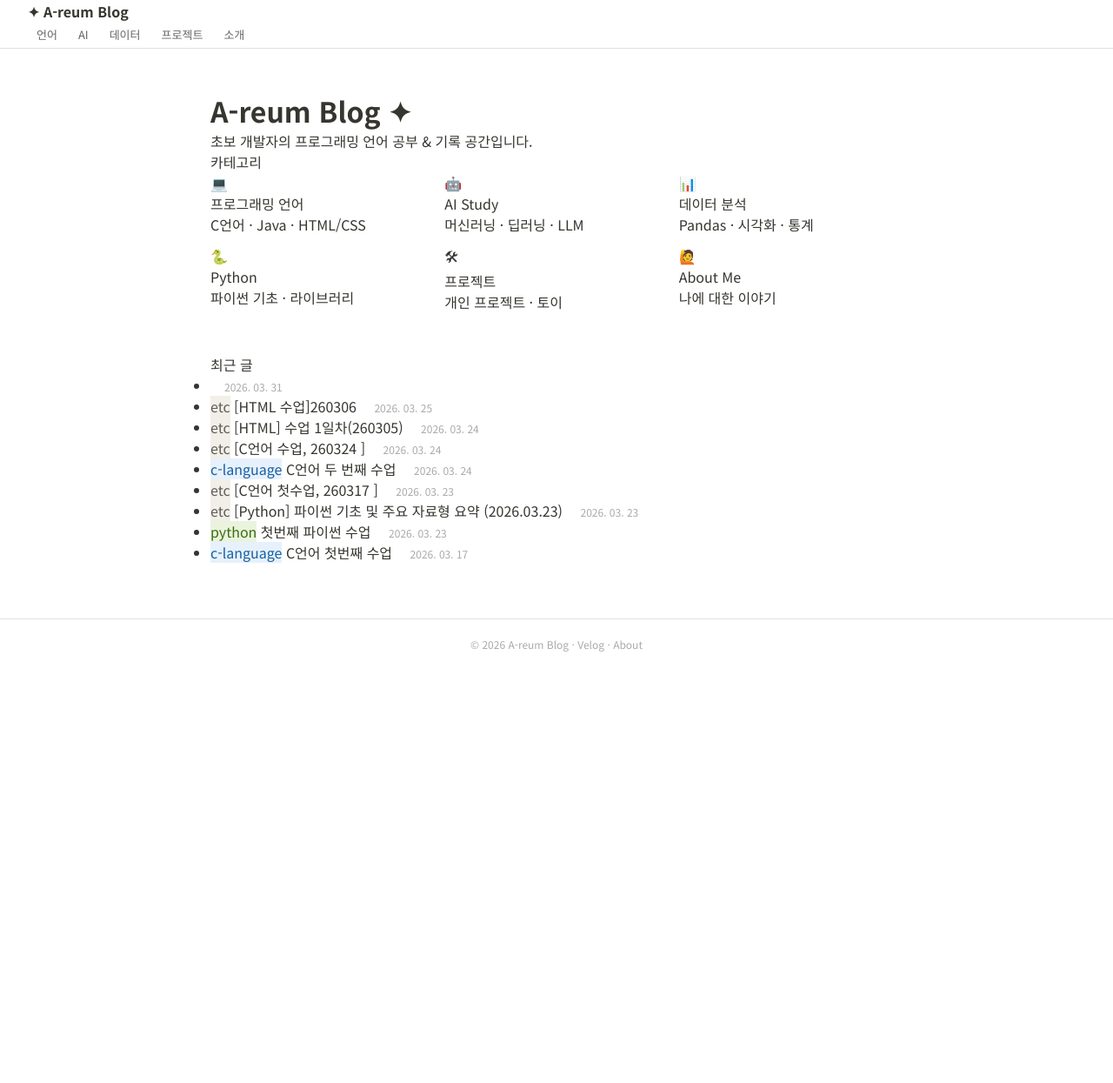
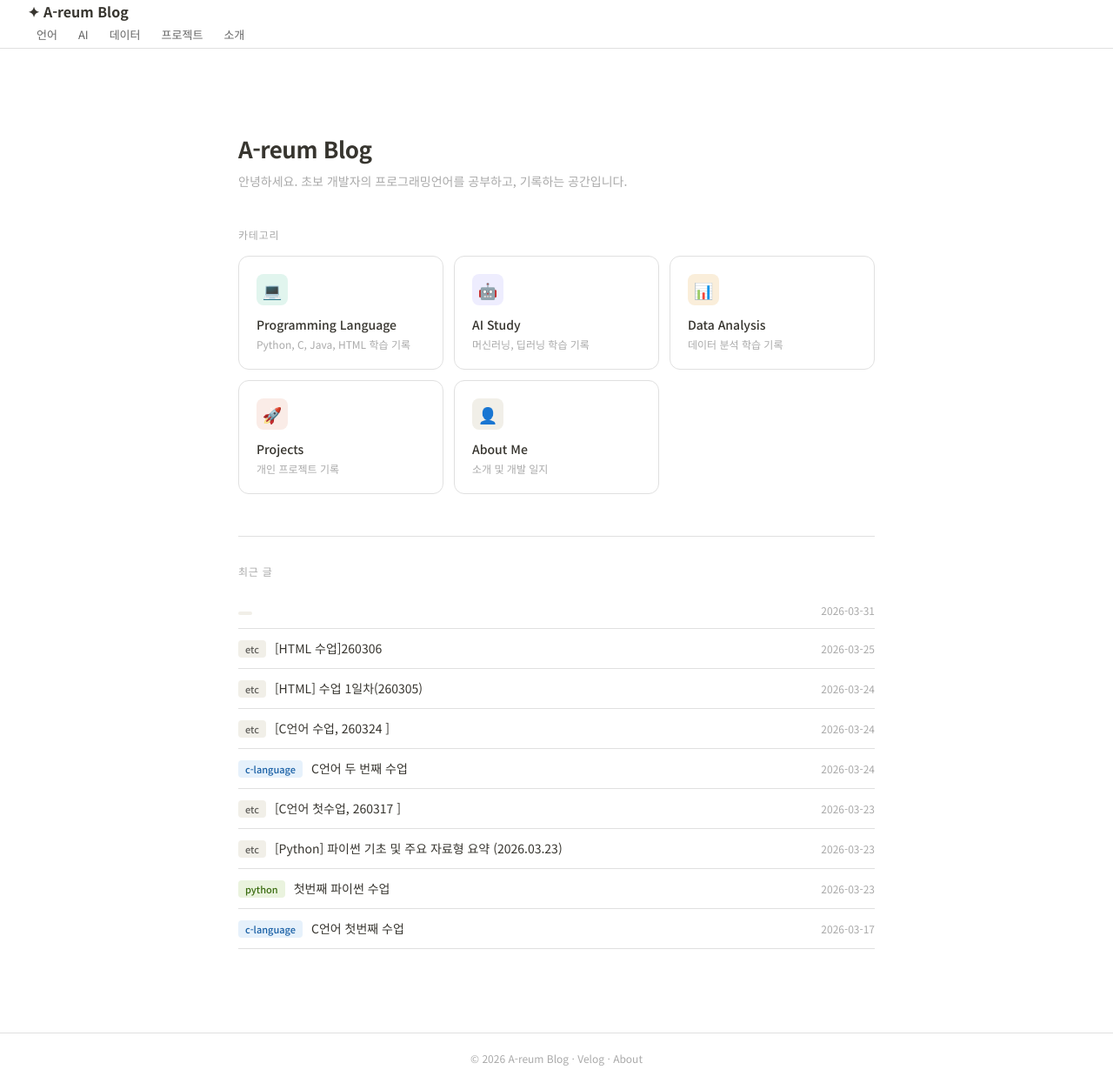
Before and after one commit to rnjs3007-debug/rnjs3007-debug.github.io, a Jekyll site: the page built from index.md, in a window 1280 px wide and 1245 px high. Shown: the whole window at 87% size. Built offline with Jekyll 4.4.1, drawn with Linux system fonts in a browser that asks for light colours.

Commit message:
Fix: inline styles for index

```diff
--- a/_layouts/default.html
+++ b/_layouts/default.html
@@ -9,7 +9,7 @@
 </head>
 <body style="margin:0;padding:0;background:#fff;font-family:'Noto Sans KR',sans-serif;color:#37352f;">
   {% include header.html %}
-  <main>{{ content }}</main>
+  <main style="display:block;">{{ content }}</main>
   {% include footer.html %}
 </body>
 </html>
--- a/index.md
+++ b/index.md
@@ -2,57 +2,48 @@
 layout: default
 title: Home
 ---
-
-<div class="home-hero">
-  <h1>A-reum Blog ✦</h1>
-  <p>초보 개발자의 프로그래밍 언어 공부 & 기록 공간입니다.</p>
+<div style="max-width:860px;margin:0 auto;padding:48px 32px 32px;font-family:'Noto Sans KR',sans-serif;">
+  <div style="margin-bottom:40px;">
+    <h1 style="font-size:26px;font-weight:700;letter-spacing:-0.5px;margin-bottom:8px;color:#37352f;">A-reum Blog</h1>
+    <p style="font-size:14px;color:#aaa;line-height:1.7;">안녕하세요. 초보 개발자의 프로그래밍언어를 공부하고, 기록하는 공간입니다.</p>
+  </div>
+  <p style="font-size:12px;color:#aaa;letter-spacing:0.8px;text-transform:uppercase;margin-bottom:16px;">카테고리</p>
+  <div style="display:grid;grid-template-columns:repeat(3,1fr);gap:12px;margin-bottom:48px;">
+    <a href="/programming-language/" style="text-decoration:none;border:0.5px solid #e0e0e0;border-radius:12px;padding:20px;display:block;">
+      <div style="width:36px;height:36px;border-radius:8px;background:#E1F5EE;display:flex;align-items:center;justify-content:center;font-size:18px;margin-bottom:12px;">💻</div>
+      <div style="font-size:14px;font-weight:500;color:#37352f;margin-bottom:4px;">Programming Language</div>
+      <div style="font-size:12px;color:#aaa;">Python, C, Java, HTML 학습 기록</div>
+    </a>
+    <a href="/ai-study/" style="text-decoration:none;border:0.5px solid #e0e0e0;border-radius:12px;padding:20px;display:block;">
+      <div style="width:36px;height:36px;border-radius:8px;background:#EEEDFE;display:flex;align-items:center;justify-content:center;font-size:18px;margin-bottom:12px;">🤖</div>
+      <div style="font-size:14px;font-weight:500;color:#37352f;margin-bottom:4px;">AI Study</div>
+      <div style="font-size:12px;color:#aaa;">머신러닝, 딥러닝 학습 기록</div>
+    </a>
+    <a href="/data-analysis/" style="text-decoration:none;border:0.5px solid #e0e0e0;border-radius:12px;padding:20px;display:block;">
+      <div style="width:36px;height:36px;border-radius:8px;background:#FAEEDA;display:flex;align-items:center;justify-content:center;font-size:18px;margin-bottom:12px;">📊</div>
+      <div style="font-size:14px;font-weight:500;color:#37352f;margin-bottom:4px;">Data Analysis</div>
+      <div style="font-size:12px;color:#aaa;">데이터 분석 학습 기록</div>
+    </a>
+    <a href="/projects/" style="text-decoration:none;border:0.5px solid #e0e0e0;border-radius:12px;padding:20px;display:block;">
+      <div style="width:36px;height:36px;border-radius:8px;background:#FAECE7;display:flex;align-items:center;justify-content:center;font-size:18px;margin-bottom:12px;">🚀</div>
+      <div style="font-size:14px;font-weight:500;color:#37352f;margin-bottom:4px;">Projects</div>
+      <div style="font-size:12px;color:#aaa;">개인 프로젝트 기록</div>
+    </a>
+    <a href="/about/" style="text-decoration:none;border:0.5px solid #e0e0e0;border-radius:12px;padding:20px;display:block;">
+      <div style="width:36px;height:36px;border-radius:8px;background:#F1EFE8;display:flex;align-items:center;justify-content:center;font-size:18px;margin-bottom:12px;">👤</div>
+      <div style="font-size:14px;font-weight:500;color:#37352f;margin-bottom:4px;">About Me</div>
+      <div style="font-size:12px;color:#aaa;">소개 및 개발 일지</div>
+    </a>
+  </div>
+  <hr style="height:0.5px;background:#e0e0e0;border:none;margin-bottom:32px;">
+  <p style="font-size:12px;color:#aaa;letter-spacing:0.8px;text-transform:uppercase;margin-bottom:16px;">최근 글</p>
+  {% for post in site.posts limit:10 %}
+  <div style="display:flex;align-items:baseline;justify-content:space-between;padding:12px 0;border-bottom:0.5px solid #e0e0e0;">
+    <div style="display:flex;align-items:baseline;gap:10px;">
+      <span style="font-size:11px;padding:2px 8px;border-radius:4px;font-weight:500;{% if post.categories contains 'python' %}background:#EAF3DE;color:#3B6D11;{% elsif post.categories contains 'c-language' %}background:#E6F1FB;color:#185FA5;{% elsif post.categories contains 'html-css' %}background:#FAEEDA;color:#854F0B;{% elsif post.categories contains 'java' %}background:#FAECE7;color:#993C1D;{% elsif post.categories contains 'ai-study' %}background:#EEEDFE;color:#3C3489;{% else %}background:#F1EFE8;color:#5F5E5A;{% endif %}">{{ post.categories | first }}</span>
+      <a href="{{ post.url }}" style="font-size:14px;color:#37352f;">{{ post.title }}</a>
+    </div>
+    <span style="font-size:12px;color:#aaa;margin-left:16px;">{{ post.date | date: "%Y-%m-%d" }}</span>
+  </div>
+  {% endfor %}
 </div>
-
-<p class="section-title">카테고리</p>
-
-<div class="category-grid">
-  <a class="category-card" href="/programming-language/">
-    <div class="card-icon">💻</div>
-    <div class="card-title">프로그래밍 언어</div>
-    <div class="card-desc">C언어 · Java · HTML/CSS</div>
-  </a>
-  <a class="category-card" href="/ai-study/">
-    <div class="card-icon">🤖</div>
-    <div class="card-title">AI Study</div>
-    <div class="card-desc">머신러닝 · 딥러닝 · LLM</div>
-  </a>
-  <a class="category-card" href="/data-analysis/">
-    <div class="card-icon">📊</div>
-    <div class="card-title">데이터 분석</div>
-    <div class="card-desc">Pandas · 시각화 · 통계</div>
-  </a>
-  <a class="category-card" href="/python/">
-    <div class="card-icon">🐍</div>
-    <div class="card-title">Python</div>
-    <div class="card-desc">파이썬 기초 · 라이브러리</div>
-  </a>
-  <a class="category-card" href="/projects/">
-    <div class="card-icon">🛠</div>
-    <div class="card-title">프로젝트</div>
-    <div class="card-desc">개인 프로젝트 · 토이</div>
-  </a>
-  <a class="category-card" href="/about/">
-    <div class="card-icon">🙋</div>
-    <div class="card-title">About Me</div>
-    <div class="card-desc">나에 대한 이야기</div>
-  </a>
-</div>
-
-<p class="section-title">최근 글</p>
-
-<ul class="post-list">
-  {% assign recent_posts = site.posts | limit: 10 %}
-  {% for post in recent_posts %}
-  <li class="post-list-item">
-    {% assign cat = post.categories[0] %}
-    {% if cat %}<span class="tag tag-{{ cat }}">{{ cat }}</span>{% endif %}
-    <a class="post-title-link" href="{{ post.url | relative_url }}">{{ post.title }}</a>
-    <time class="post-date">{{ post.date | date: "%Y. %m. %d" }}</time>
-  </li>
-  {% endfor %}
-</ul>
```
